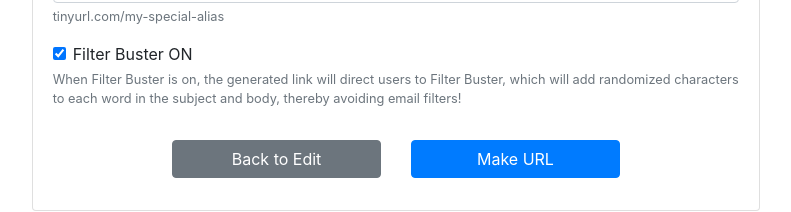
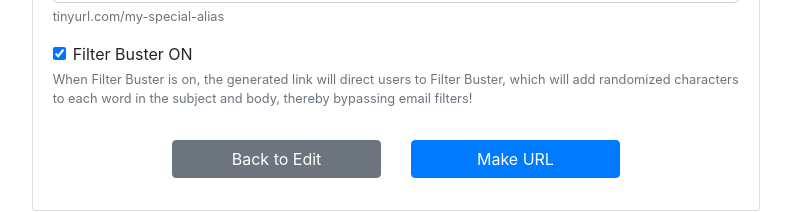
Before and after one commit to syoon123/etemplate, a React (Create React App) app in the folder app/: page / in a window 1280 px wide. Both pictures are taken after a click on the button "Next". Shown: the part 619-831 px from the top of the page, without its empty margins (244-1035 px from the left). Built offline with nearby package versions, Linux system fonts and the light colour scheme.

Commit message:
edit language describing filter buster

```diff
--- a/app/src/components/FilterBusterToggle.tsx
+++ b/app/src/components/FilterBusterToggle.tsx
@@ -24,7 +24,7 @@ function FilterBusterToggle(props: FilterBusterToggleProps) {
             <Form.Text className="text-muted">
               When Filter Buster is on, the generated link will direct users to
               Filter Buster, which will add randomized characters to each word
-              in the subject and body, thereby avoiding email filters!
+              in the subject and body, thereby bypassing email filters!
             </Form.Text>
           </Form.Group>
         </Form>
```
